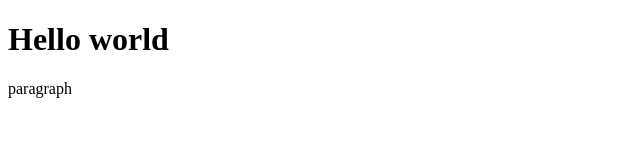
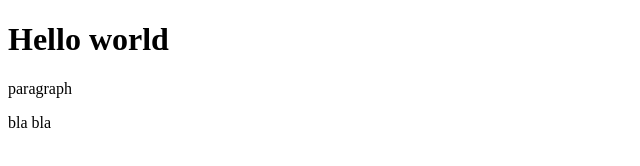
Before and after one commit to ulugbekprogrammer/github-Tutorial, a plain HTML site: page index.html in a window 1280 px wide. Shown: the full height of the page, 0-640 px from the left. Drawn offline with Linux system fonts and the light colour scheme.

Commit message:
add a new p tag

```diff
--- a/index.html
+++ b/index.html
@@ -8,5 +8,6 @@
 <body>
     <h1>Hello world</h1>
 <p>paragraph</p>
+<p>bla bla</p>
 </body>
 </html>
```
